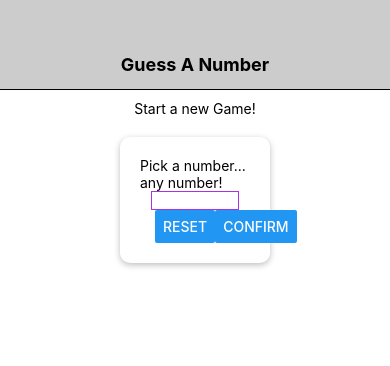
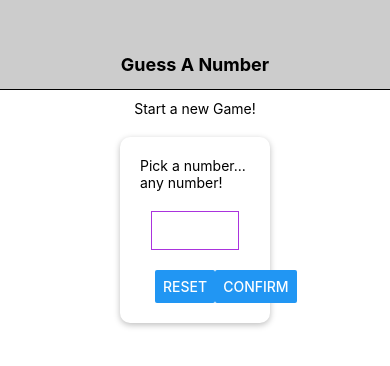
Before and after one commit to surfer-43/Reactnative_Components, a React Native app: screen / in a window 390 px wide. Shown: the top 366 px of the page. Built offline with nearby package versions, Linux system fonts and the light colour scheme.

Commit message:
adding more space to the card

```diff
--- a/components/Card.js
+++ b/components/Card.js
@@ -40,6 +40,8 @@ const styles = StyleSheet.create({
         marginVertical: 10,
     },
     textInput: {
+        marginVertical: 20,
+        padding: 10,
         borderWidth: 1,
         width: '80%',
         borderColor: '#aa33dd'
```
